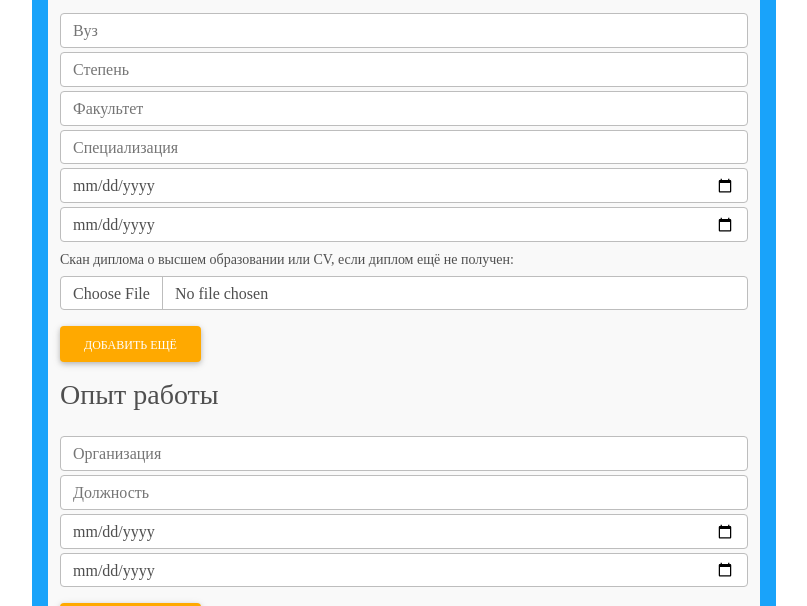
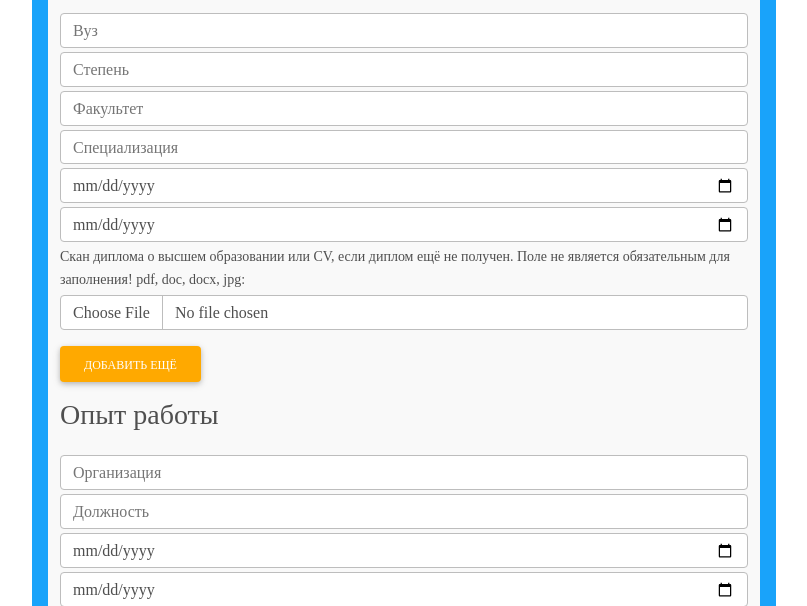
Before and after one commit to RizobekS/teachUZB, a Django app: template teachUZB_app/templates/full_registration.html in a window 1280 px wide. Shown: the part 1041-1647 px from the top of the page, without its empty margins (236-1043 px from the left). Run offline with Django 3.2, Linux system fonts and the light colour scheme; the template is opened without the code that fills it, so the values that code supplies are empty; some web fonts are replaced.

Commit message:
fixed bugs and errors

```diff
--- a/teachUZB_app/templates/full_registration.html
+++ b/teachUZB_app/templates/full_registration.html
@@ -124,8 +124,8 @@
                                     <input type="date" class="form-control mt-1 mb-1" name="education_1_end_date"
                                            required
                                            placeholder="{% trans 'Дата окончания' %}">
-                                    <label class="small mb-1">{% trans 'Скан диплома о высшем образовании или CV, если диплом ещё не получен' %}:</label>
-                                    <input type="file" name="education_1_file" accept="application/pdf" class="form-control">
+                                    <label class="small mb-1">{% trans 'Скан диплома о высшем образовании или CV, если диплом ещё не получен. Поле не является обязательным для заполнения! pdf, doc, docx, jpg' %}:</label>
+                                    <input type="file" name="education_1_file" accept=".jpg, .doc, .docx, application/pdf" class="form-control">
                                 </div>
                                 <button type="button" class="btn btn-warning my-3" id="add_education">
                                     {% trans 'Добавить ещё' %}
```
Also changed, not shown: teachUZB_app/locale/en/LC_MESSAGES/django.po, teachUZB_app/locale/ru/LC_MESSAGES/django.po, teachUZB_app/locale/uz/LC_MESSAGES/django.po, 2 other files.
